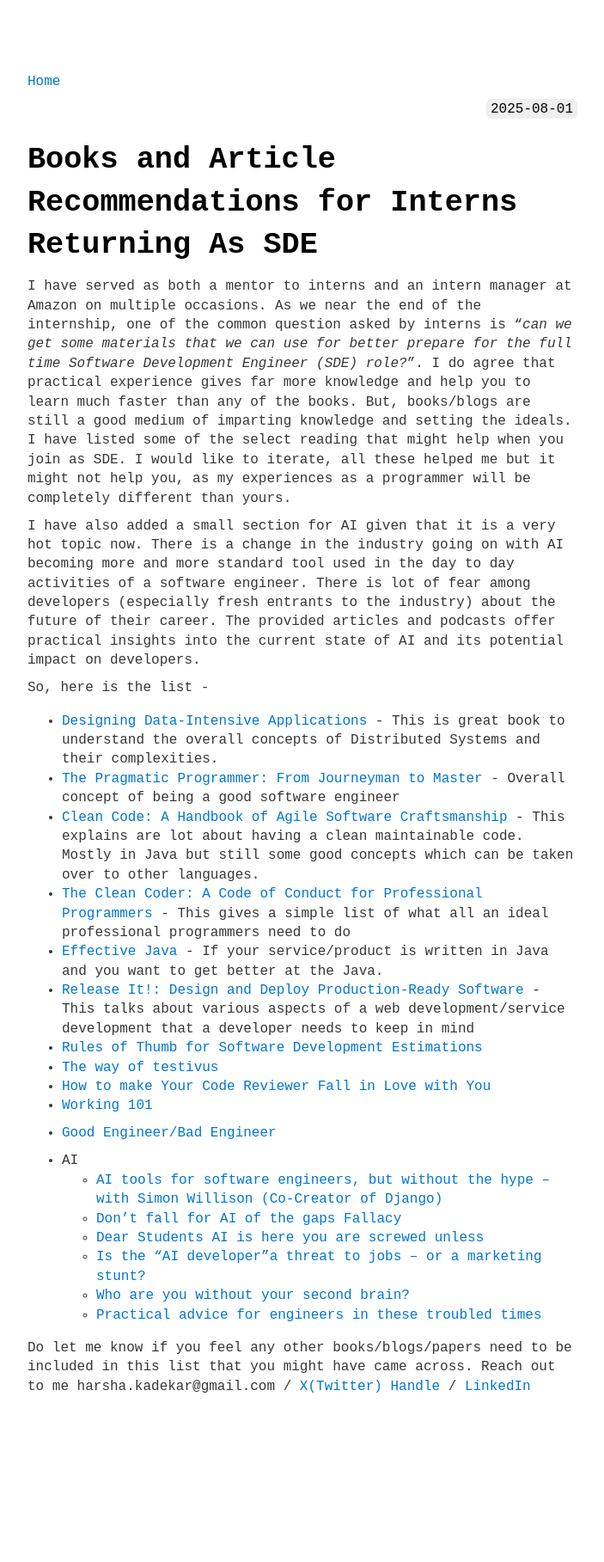
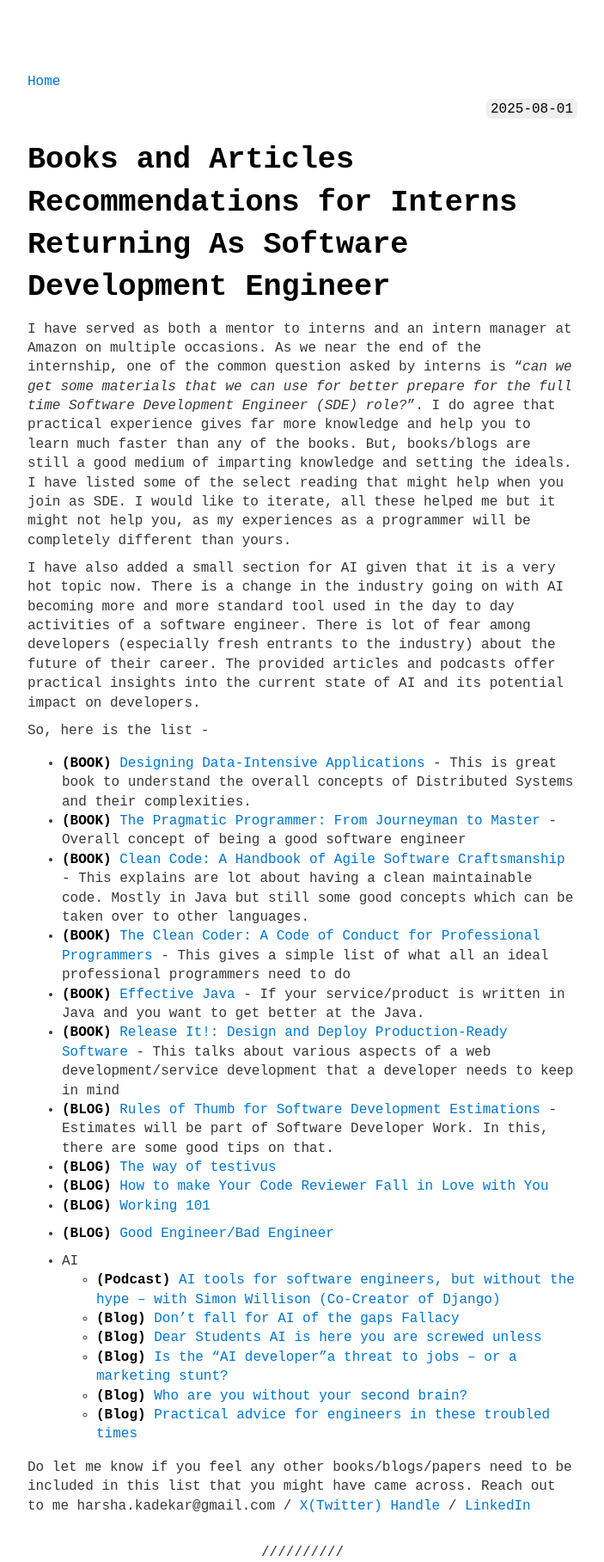
Before and after one commit to harsha-kadekar/harsha-kadekar.github.io, a Jekyll site: the page built from _posts/2025-08-01-book-and-article-recommendations-for-interns-returning-as-sde.md, in a window 1280 px wide. Shown: the whole page at 86% size, without its empty margins (288-991 px from the left). Built offline with Jekyll 4.4.1, drawn with Linux system fonts in a browser that asks for light colours; before the commit the page ends 1624 px from its top, so only the background shows below that.

Commit message:
update: reformated some sentences in the post

```diff
--- a/_posts/2025-08-01-book-and-article-recommendations-for-interns-returning-as-sde.md
+++ b/_posts/2025-08-01-book-and-article-recommendations-for-interns-returning-as-sde.md
@@ -5,7 +5,8 @@ layout: post
 name: '[[Book and Article Recommendations for Interns Returning As SDE]]'
 project: null
 tags: null
-title: Books and Article Recommendations for Interns Returning As SDE
+title: Books and Articles Recommendations for Interns Returning As Software Development
+  Engineer
 type: Note
 updated: 2025-08-01
 ---
@@ -15,25 +16,28 @@ I have served as both a mentor to interns and an intern manager at Amazon on mul
 I have also added a small section for AI given that it is a very hot topic now. There is a change in the industry going on with AI becoming more and more standard tool used in the day to day activities of a software engineer. There is lot of fear among developers (especially fresh entrants to the industry) about the future of their career. The provided articles and podcasts offer practical insights into the current state of AI and its potential impact on developers.
 
 So, here is the list -
-- [Designing Data-Intensive Applications](https://www.goodreads.com/book/show/23463279-designing-data-intensive-applications) - This is great book to understand the overall concepts of Distributed Systems and their complexities.
-- [The Pragmatic Programmer: From Journeyman to Master](https://www.goodreads.com/book/show/4099.The_Pragmatic_Programmer) - Overall concept of being a good software engineer
-- [Clean Code: A Handbook of Agile Software Craftsmanship](https://www.goodreads.com/book/show/3735293-clean-code) - This explains are lot about having a clean maintainable code. Mostly in Java but still some good concepts which can be taken over to other languages.
-- [The Clean Coder: A Code of Conduct for Professional Programmers](https://www.goodreads.com/book/show/10284614-the-clean-coder) - This gives a simple list of what all an ideal professional programmers need to do
-- [Effective Java](https://www.goodreads.com/book/show/34927404-effective-java) - If your service/product is written in Java and you want to get better at the Java.
-- [Release It!: Design and Deploy Production-Ready Software](https://www.goodreads.com/book/show/1069827.Release_It_) - This talks about various aspects of a web development/service development that a developer needs to keep in mind
-- [Rules of Thumb for Software Development Estimations](https://vadimkravcenko.com/shorts/project-estimates/)
-- [The way of testivus](http://www.agitar.com/downloads/TheWayOfTestivus.pdf)
-- [How to make Your Code Reviewer Fall in Love with You](https://mtlynch.io/code-review-love/)
-- [Working 101](https://j11g.com/2020/09/30/working-101/)
-- [Good Engineer/Bad Engineer](https://terriblesoftware.org/2025/06/13/good-engineer-bad-engineer/)
+- **(BOOK)** [Designing Data-Intensive Applications](https://www.goodreads.com/book/show/23463279-designing-data-intensive-applications) - This is great book to understand the overall concepts of Distributed Systems and their complexities.
+- **(BOOK)** [The Pragmatic Programmer: From Journeyman to Master](https://www.goodreads.com/book/show/4099.The_Pragmatic_Programmer) - Overall concept of being a good software engineer
+- **(BOOK)** [Clean Code: A Handbook of Agile Software Craftsmanship](https://www.goodreads.com/book/show/3735293-clean-code) - This explains are lot about having a clean maintainable code. Mostly in Java but still some good concepts which can be taken over to other languages.
+- **(BOOK)** [The Clean Coder: A Code of Conduct for Professional Programmers](https://www.goodreads.com/book/show/10284614-the-clean-coder) - This gives a simple list of what all an ideal professional programmers need to do
+- **(BOOK)** [Effective Java](https://www.goodreads.com/book/show/34927404-effective-java) - If your service/product is written in Java and you want to get better at the Java.
+- **(BOOK)** [Release It!: Design and Deploy Production-Ready Software](https://www.goodreads.com/book/show/1069827.Release_It_) - This talks about various aspects of a web development/service development that a developer needs to keep in mind
+- **(BLOG)** [Rules of Thumb for Software Development Estimations](https://vadimkravcenko.com/shorts/project-estimates/) - Estimates will be part of Software Developer Work. In this, there are some good tips on that.
+- **(BLOG)** [The way of testivus](http://www.agitar.com/downloads/TheWayOfTestivus.pdf)
+- **(BLOG)** [How to make Your Code Reviewer Fall in Love with You](https://mtlynch.io/code-review-love/)
+- **(BLOG)** [Working 101](https://j11g.com/2020/09/30/working-101/)
+- **(BLOG)** [Good Engineer/Bad Engineer](https://terriblesoftware.org/2025/06/13/good-engineer-bad-engineer/)
 
 
 - AI
-	- [AI tools for software engineers, but without the hype – with Simon Willison (Co-Creator of Django)](https://www.youtube.com/watch?v=uRuLgar5XZw)
-	- [Don't fall for AI of the gaps Fallacy](https://deepgains.substack.com/p/dont-fall-for-ai-of-the-gaps-fallacy)
-	- [Dear Students AI is here you are screwed unless](https://ghuntley.com/screwed/)
-	- [Is the “AI developer”a threat to jobs – or a marketing stunt?](https://blog.pragmaticengineer.com/ai-developer-marketing-stunt/)
-	- [Who are you without your second brain?](https://parthchoudhury.com/2025/07/21/who-are-you-without-your-second-brain/)
-	- [Practical advice for engineers in these troubled times](https://www.seangoedecke.com/in-these-troubled-times/)
+	- **(Podcast)** [AI tools for software engineers, but without the hype – with Simon Willison (Co-Creator of Django)](https://www.youtube.com/watch?v=uRuLgar5XZw)
+	- **(Blog)** [Don't fall for AI of the gaps Fallacy](https://deepgains.substack.com/p/dont-fall-for-ai-of-the-gaps-fallacy)
+	- **(Blog)** [Dear Students AI is here you are screwed unless](https://ghuntley.com/screwed/)
+	- **(Blog)** [Is the “AI developer”a threat to jobs – or a marketing stunt?](https://blog.pragmaticengineer.com/ai-developer-marketing-stunt/)
+	- **(Blog)** [Who are you without your second brain?](https://parthchoudhury.com/2025/07/21/who-are-you-without-your-second-brain/)
+	- **(Blog)** [Practical advice for engineers in these troubled times](https://www.seangoedecke.com/in-these-troubled-times/)
 
 Do let me know if you feel any other books/blogs/papers need to be included in this list that you might have came across. Reach out to me harsha.kadekar@gmail.com / [X(Twitter) Handle](https://twitter.com/kadekarHarsha) / [LinkedIn](https://www.linkedin.com/in/harshakadekar)
+
+
+---
```
